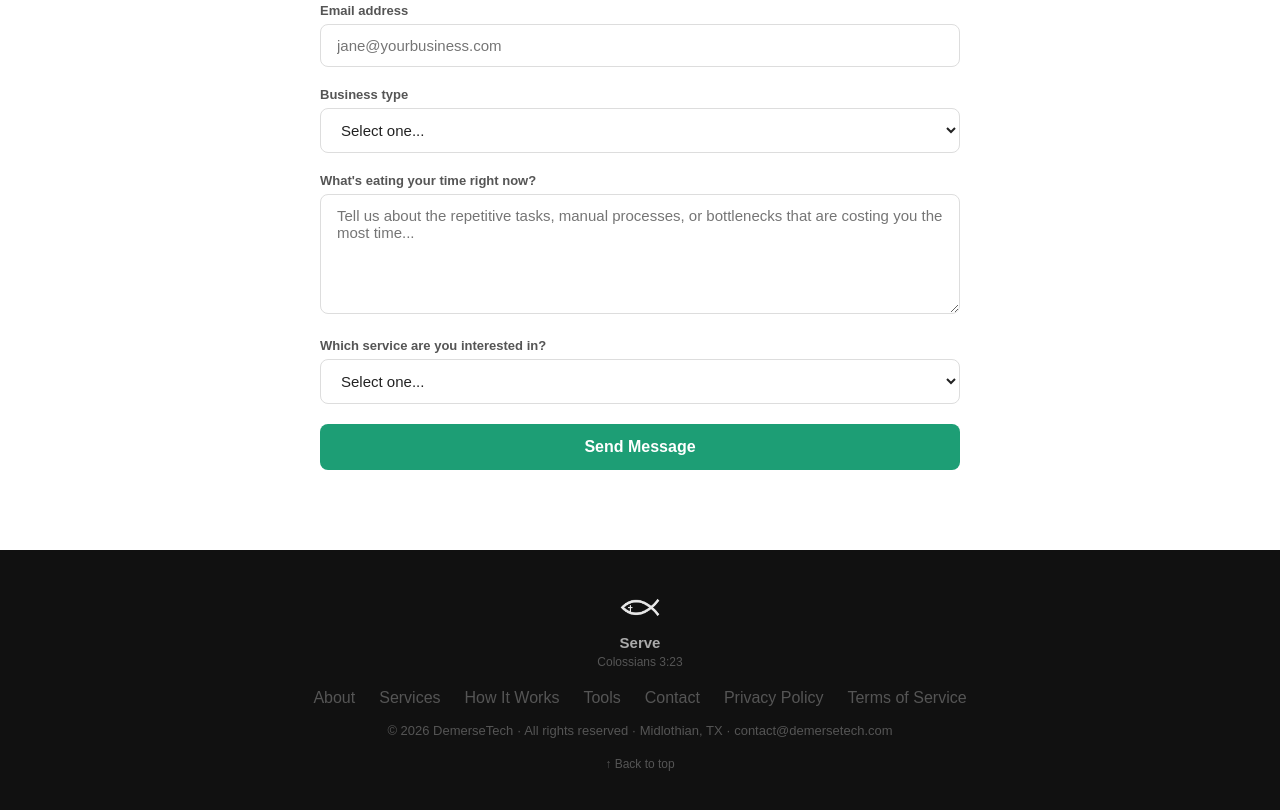
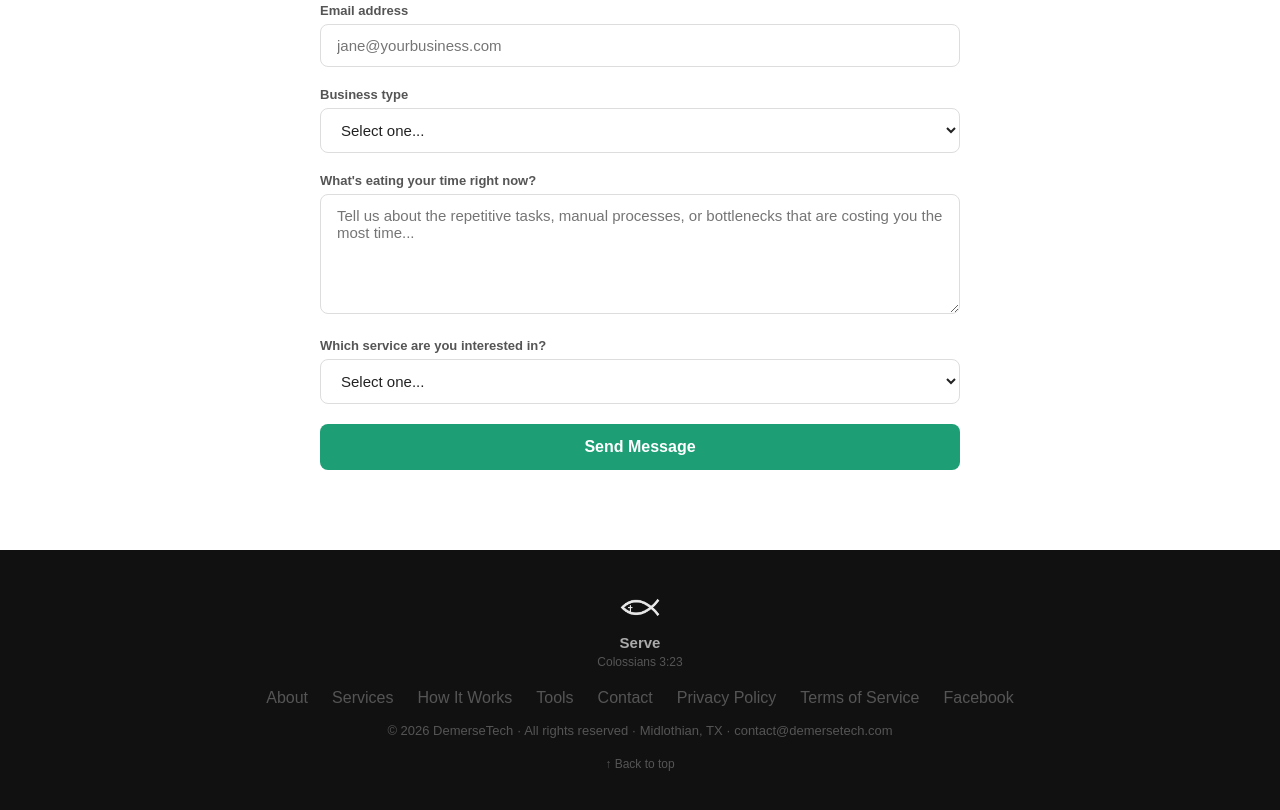
Before and after one commit to StuDemerse/demersetech-site, a plain HTML site: page index.html in a window 1280 px wide. Shown: the part 4790-5600 px from the top of the page. Drawn offline with Linux system fonts and the light colour scheme.

Commit message:
Add Facebook link to footer

```diff
--- a/index.html
+++ b/index.html
@@ -424,6 +424,7 @@
     <a href="mailto:contact@demersetech.com">Contact</a>
     <a href="/privacy.html">Privacy Policy</a>
     <a href="/terms.html">Terms of Service</a>
+    <a href="https://www.facebook.com/DemerseTech" target="_blank" rel="noopener noreferrer">Facebook</a>
   </div>
   <p>© 2026 DemerseTech · All rights reserved · Midlothian, TX · <a href="mailto:contact@demersetech.com">contact@demersetech.com</a></p>
   <div style="margin-top: 16px;">
```
